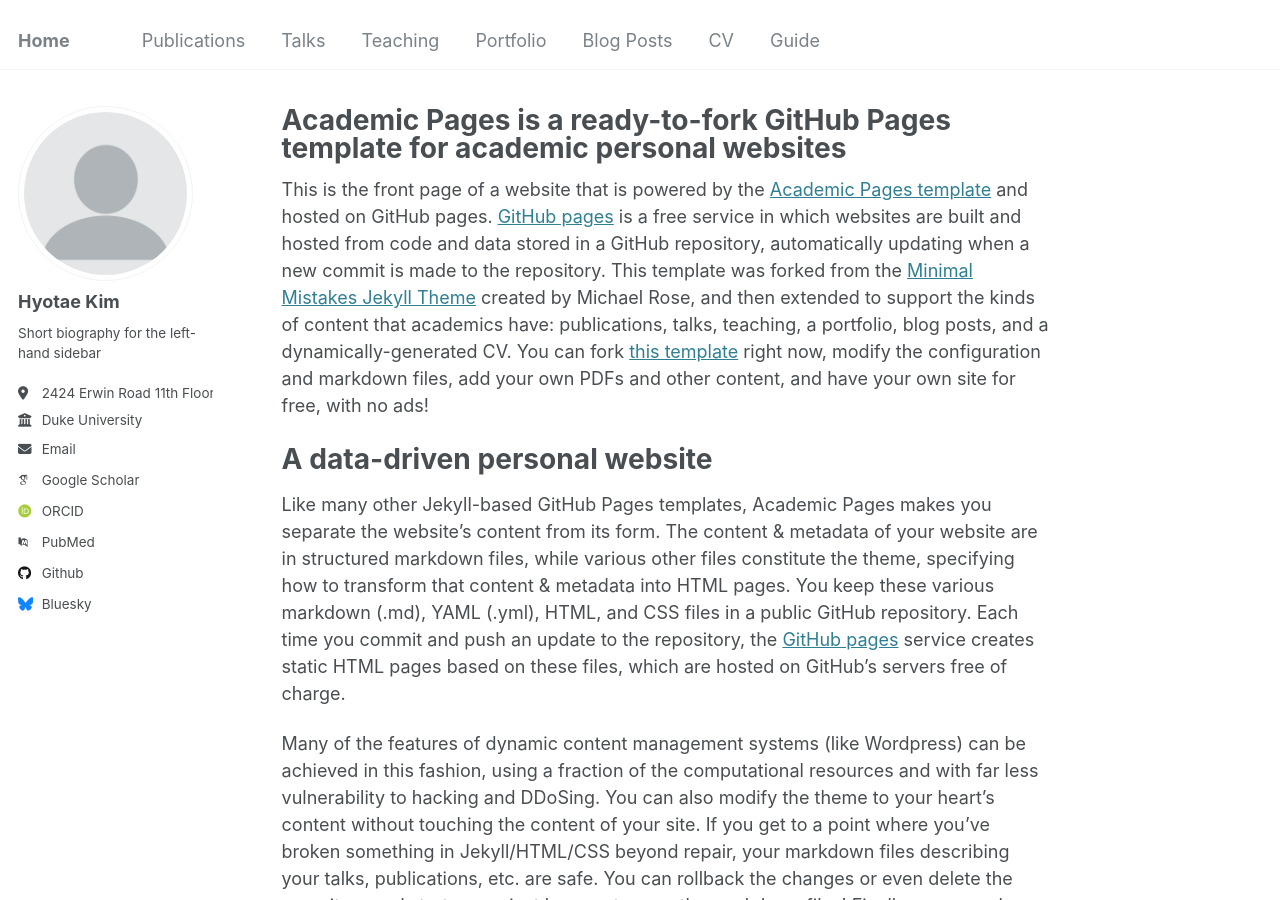
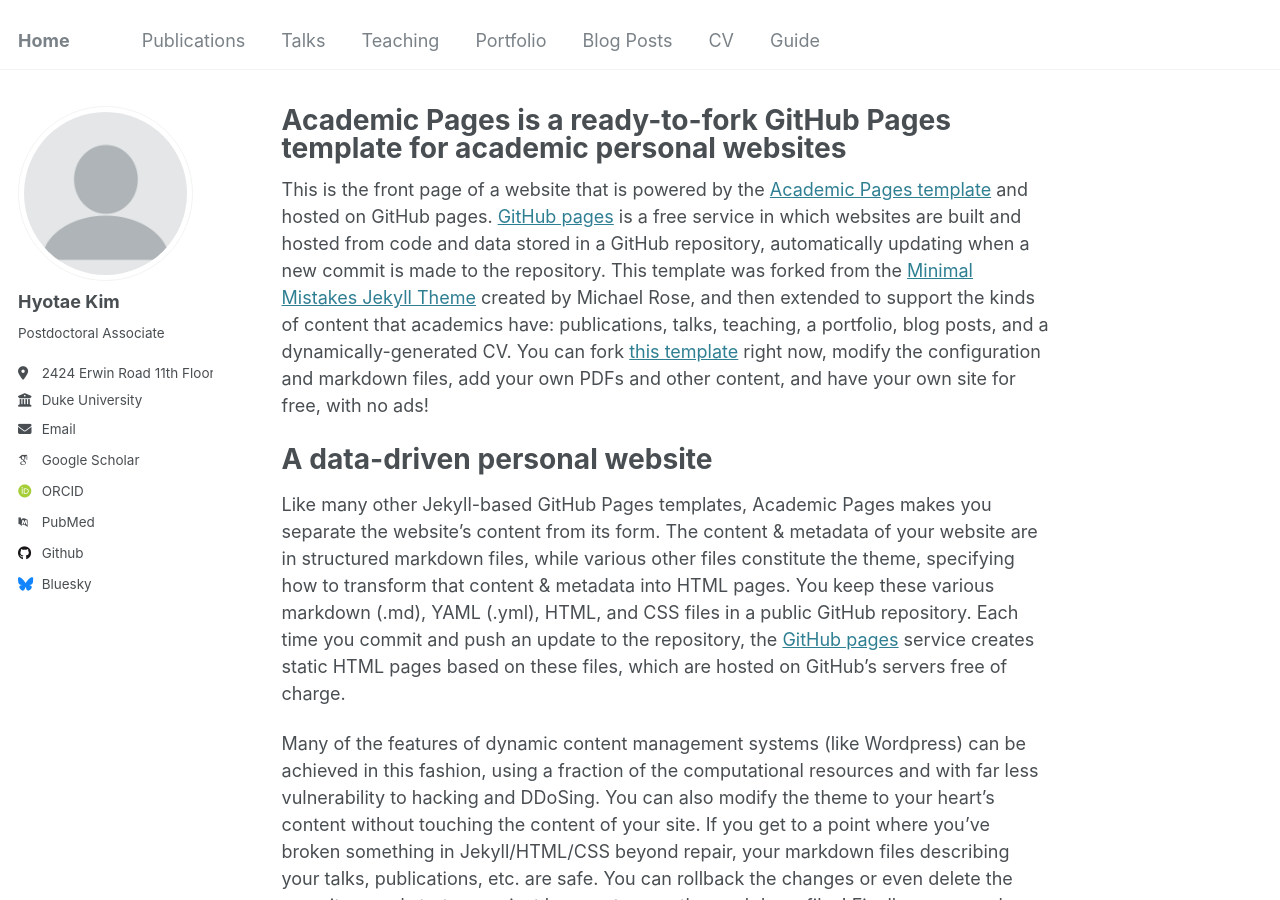
Before and after one commit to HyotaeKim/HyotaeKim.github.io, a Jekyll site: the page built from _pages/about.md, in a window 1280 px wide and 900 px high. Built offline with Jekyll 4.4.1, drawn with Linux system fonts in a browser that asks for light colours; some web fonts are replaced.

Commit message:
Update _config.yml

```diff
--- a/_config.yml
+++ b/_config.yml
@@ -24,7 +24,7 @@ author:
   avatar           : "profile.png"
   name             : "Hyotae Kim"
   pronouns         : # example: "she/her"
-  bio              : "Short biography for the left-hand sidebar"
+  bio              : "Postdoctoral Associate"
   location         : "2424 Erwin Road 11th Floor, 11087 Hock Plaza, Durham, NC 27705"
   employer         : "Duke University"
   uri              : # URL
```
